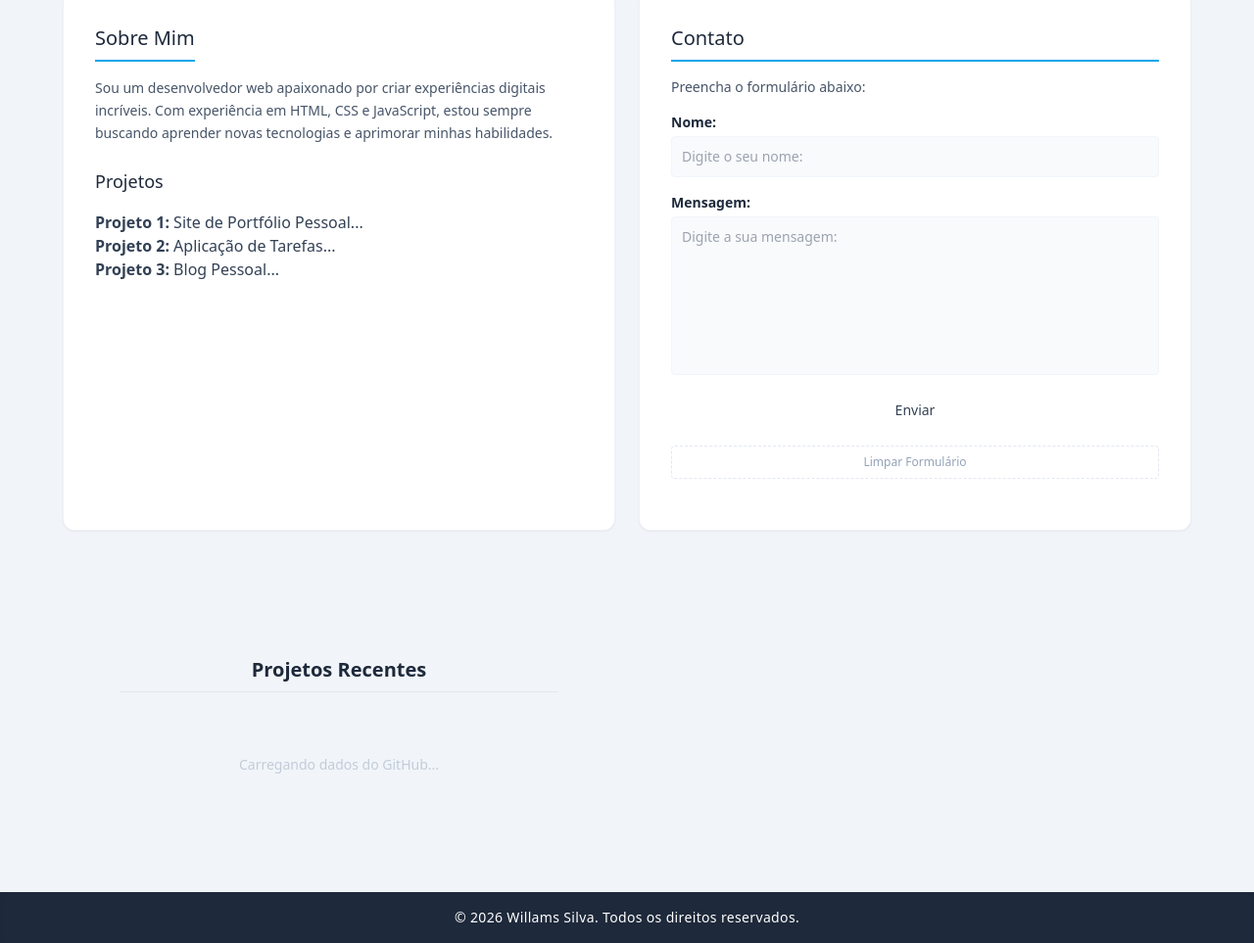
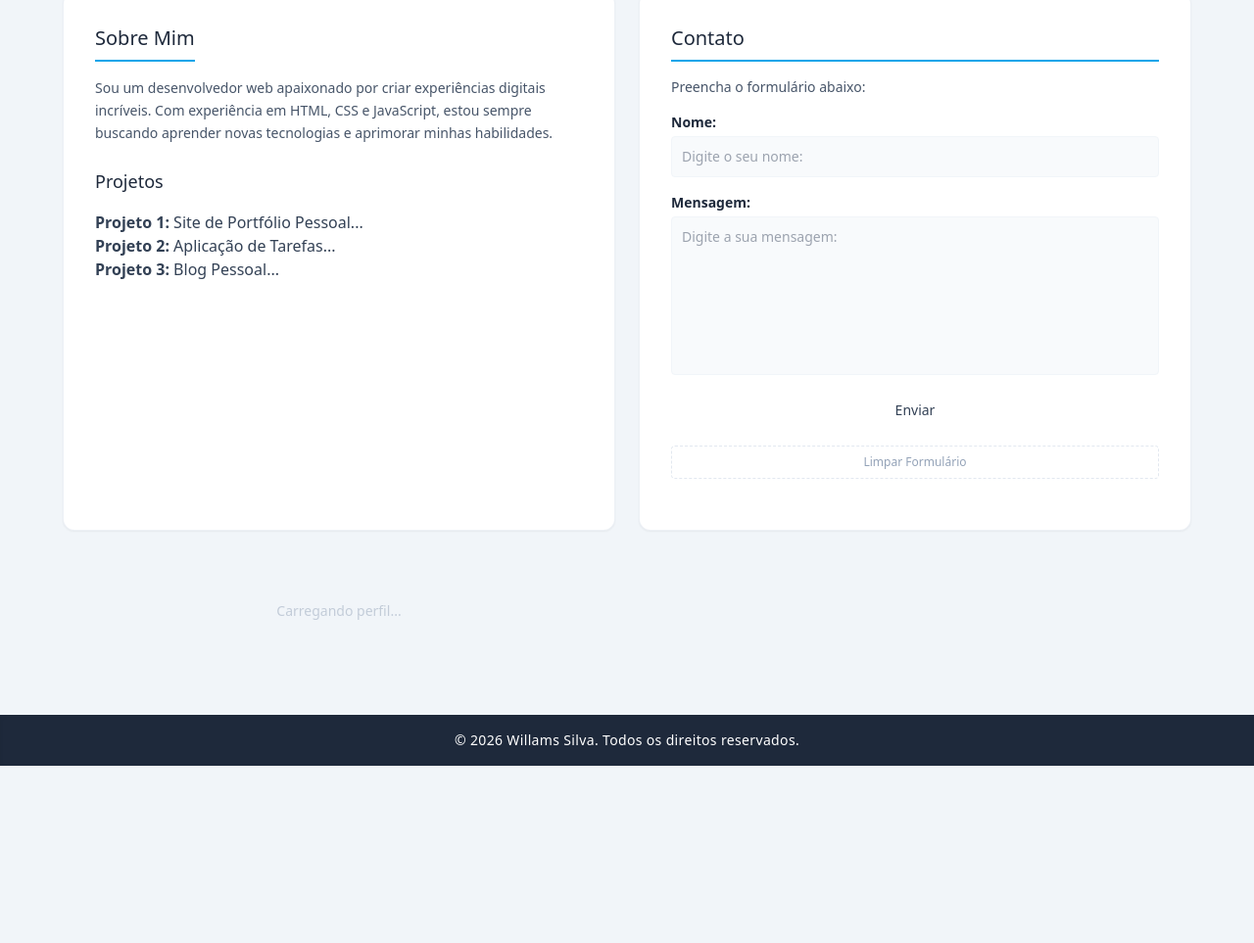
Before and after one commit to willpc5/meu-projeto, a plain HTML site: page index.html in a window 1280 px wide. Shown: the part 192-1155 px from the top of the page at 98% size. After the commit the page ends 974 px from the top, so only its background shows below. Drawn offline with nearby package versions, Linux system fonts and the light colour scheme; a script that the page names is missing.

Commit message:
Atualizando arquivos da API

```diff
--- a/apigithub.js
+++ /dev/null
@@ -1 +0,0 @@
-console.log("Teste de API do GitHub");
--- a/index.html
+++ b/index.html
@@ -60,20 +60,11 @@
             <div id="resultado" class="mt-5 font-bold"></div>
     </section>
 
-    <section class="max-w-7xl mx-auto px-4 mt-16 mb-16 flex flex-col items-center justify-center w-full">
+    <section class="w-full flex flex-col items-center justify-center mt-12 mb-16 px-4">
 
-        <div id="github-profile" class="flex flex-col items-center text-center mb-10 invisible">
+            <div id="github-card" class="w-full max-w-sm text-center">
+                <p class="text-slate-400 text-sm animate-pulse">Carregando perfil...</p>
             </div>
-
-        <div class="w-full max-w-md border-b border-slate-200 mb-10 text-center pb-2">
-            <h3 class="text-xl font-bold text-slate-800">Projetos Recentes</h3>
-        </div>
-
-        <div id="github-projects" class="grid grid-cols-1 md:grid-cols-2 lg:grid-cols-3 gap-6 w-full justify-center justify-items-center">
-            <p id="loading-text" class="text-slate-400 text-sm animate-pulse text-center col-span-full py-6">
-                Carregando dados do GitHub...
-            </p>
-        </div>
 
     </section>
 
```
